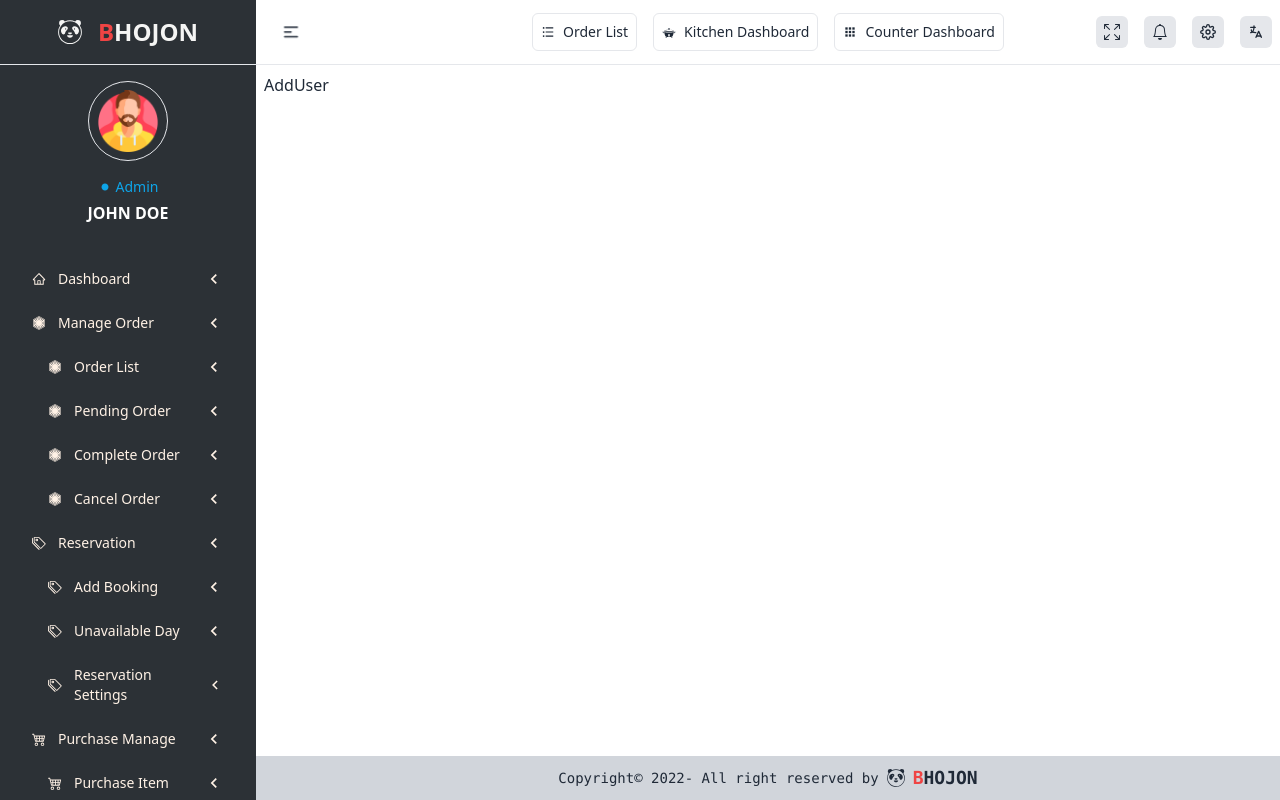
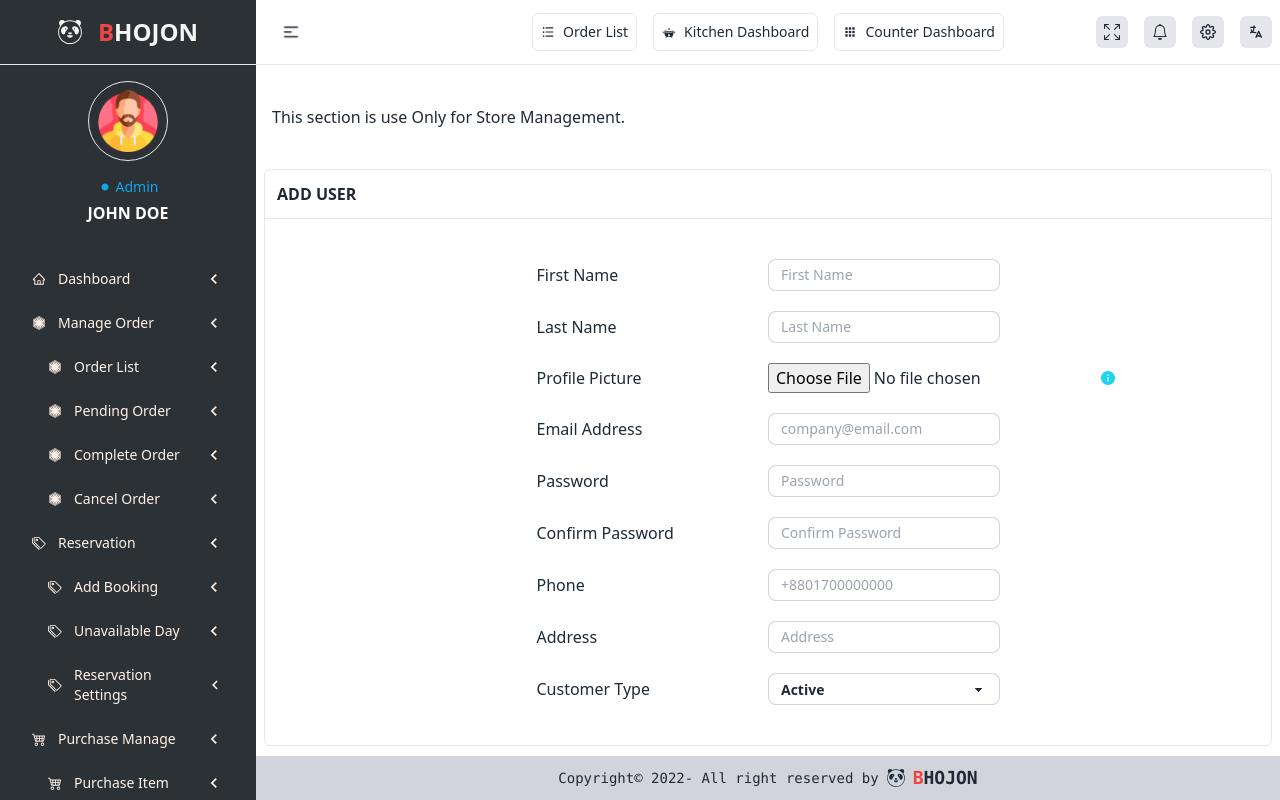
Before and after one commit to nDevers/Bhojon, a React (Create React App) app: page /dashboard/user-management/add-user in a window 1280 px wide. Built offline with nearby package versions, Linux system fonts and the light colour scheme.

Commit message:
add user page design
Co-Authored-By: AbidHasanPiash <60427103+AbidHasanPiash@users.noreply.github.com>

```diff
--- a/src/components/FileInput.js
+++ b/src/components/FileInput.js
@@ -1,17 +1,20 @@
-import React from 'react';
+import React from "react";
 import { AiFillInfoCircle } from "react-icons/ai";
 
-const FileInput = ({ fileInputTitle = 'File Input Title', fileButtonColor = 'text-cyan-400' }) => {
+const FileInput = ({
+  fileInputTitle = "File Input Title",
+  fileButtonColor = "text-cyan-400",
+}) => {
   return (
-        <div className="grid grid-cols-2 items-center w-3/6">
-            <h3>{fileInputTitle}</h3>
+    <div className="grid grid-cols-2 items-center w-full md:4/6 lg:w-3/6">
+      <h3 className="font-medium">{fileInputTitle}</h3>
       <div className="flex items-center gap-x-4">
         <input type="file" id="myfile" name="myfile" />
         <button className={`p-1 ${fileButtonColor} border-0`}>
           <AiFillInfoCircle />
         </button>
       </div>
-        </div >
+    </div>
   );
 };
 
--- a/src/components/Input.js
+++ b/src/components/Input.js
@@ -1,9 +1,14 @@
-import React from 'react';
+import React from "react";
 
-const Input = ({ inputTitle = 'Input Title', inputType = 'text', inputPlaceHolder = 'Input Placeholder', inputCustomClass = 'input input-bordered input-xs md:input-sm lg:input-sm w-full max-w-xs' }) => {
+const Input = ({
+  inputTitle = "Input Title",
+  inputType = "text",
+  inputPlaceHolder = "Input Placeholder",
+  inputCustomClass = "input input-bordered input-xs md:input-sm lg:input-sm w-full max-w-xs",
+}) => {
   return (
-        <div className="grid grid-cols-2 items-center w-3/6">
-            <h3>{inputTitle}</h3>
+    <div className="grid grid-cols-2 items-center w-full md:4/6 lg:w-3/6">
+      <h3 className="font-medium">{inputTitle}</h3>
       <input
         type={inputType}
         placeholder={inputPlaceHolder}
--- a/src/components/Select.js
+++ b/src/components/Select.js
@@ -1,14 +1,17 @@
-import React from 'react';
+import React from "react";
 
-const Select = ({ selectTitle = 'Select Title', selectOptions = ['Option 1', 'Option 2', 'Option 3', 'Option 4', 'Option 5'] }) => {
+const Select = ({
+  selectTitle = "Select Title",
+  selectOptions = ["Option 1", "Option 2", "Option 3", "Option 4", "Option 5"],
+}) => {
   return (
-        <div className="grid grid-cols-2 items-center w-3/6">
-            <h3>{selectTitle}</h3>
+    <div className="grid grid-cols-2 items-center w-full md:4/6 lg:w-3/6">
+      <h3 className="font-medium">{selectTitle}</h3>
       <select className="select select-bordered select-xs md:select-sm lg:select-sm w-full max-w-xs">
         <option disabled>Select your Choice</option>
-                {
-                    selectOptions.map(selectOption => <option key={selectOption}>{selectOption}</option>)
-                }
+        {selectOptions.map((selectOption) => (
+          <option key={selectOption}>{selectOption}</option>
+        ))}
       </select>
     </div>
   );
--- a/src/pages/dashboard/UserManagement/AddUser.js
+++ b/src/pages/dashboard/UserManagement/AddUser.js
@@ -1,11 +1,63 @@
-import React from 'react';
+import React from "react";
+import FileInput from "../../../components/FileInput";
+import Input from "../../../components/Input";
+import Select from "../../../components/Select";
 
 const AddUser = () => {
-    return (
-        <div>
-            AddUser
+  return (
+    <div>
+      <h3 className="my-6 md:my-8 lg:my-10 pl-2">
+        This section is use Only for Store Management.
+      </h3>
+      <div className="border rounded-md">
+        <h3 className="uppercase font-semibold p-2 md:p-3 lg:p-3">Add User</h3>
+        <div className="border-t">
+          <div className="flex flex-col gap-5 items-center justify-center m-4 md:m-6 lg:m-10">
+            <Input
+              inputTitle="First Name"
+              inputType="text"
+              inputPlaceHolder="First Name"
+            />
+            <Input
+              inputTitle="Last Name"
+              inputType="text"
+              inputPlaceHolder="Last Name"
+            />
+            <FileInput fileInputTitle="Profile Picture" />
+            <Input
+              inputTitle="Email Address"
+              inputType="email"
+              inputPlaceHolder="company@email.com"
+            />
+            <Input
+              inputTitle="Password"
+              inputType="password"
+              inputPlaceHolder="Password"
+            />
+            <Input
+              inputTitle="Confirm Password"
+              inputType="password"
+              inputPlaceHolder="Confirm Password"
+            />
+            <Input
+              inputTitle="Phone"
+              inputType="tel"
+              inputPlaceHolder="+8801700000000"
+            />
+            <Input
+              inputTitle="Address"
+              inputType="text"
+              inputPlaceHolder="Address"
+            />
+            <Select
+              selectTitle="Customer Type"
+              selectOptions={["Active", "Inactive"]}
+            />
+          </div>
         </div>
-    );
+      </div>
+    </div>
+  );
 };
 
 export default AddUser;
```
Lines whose indentation alone changed are shown as unchanged.
